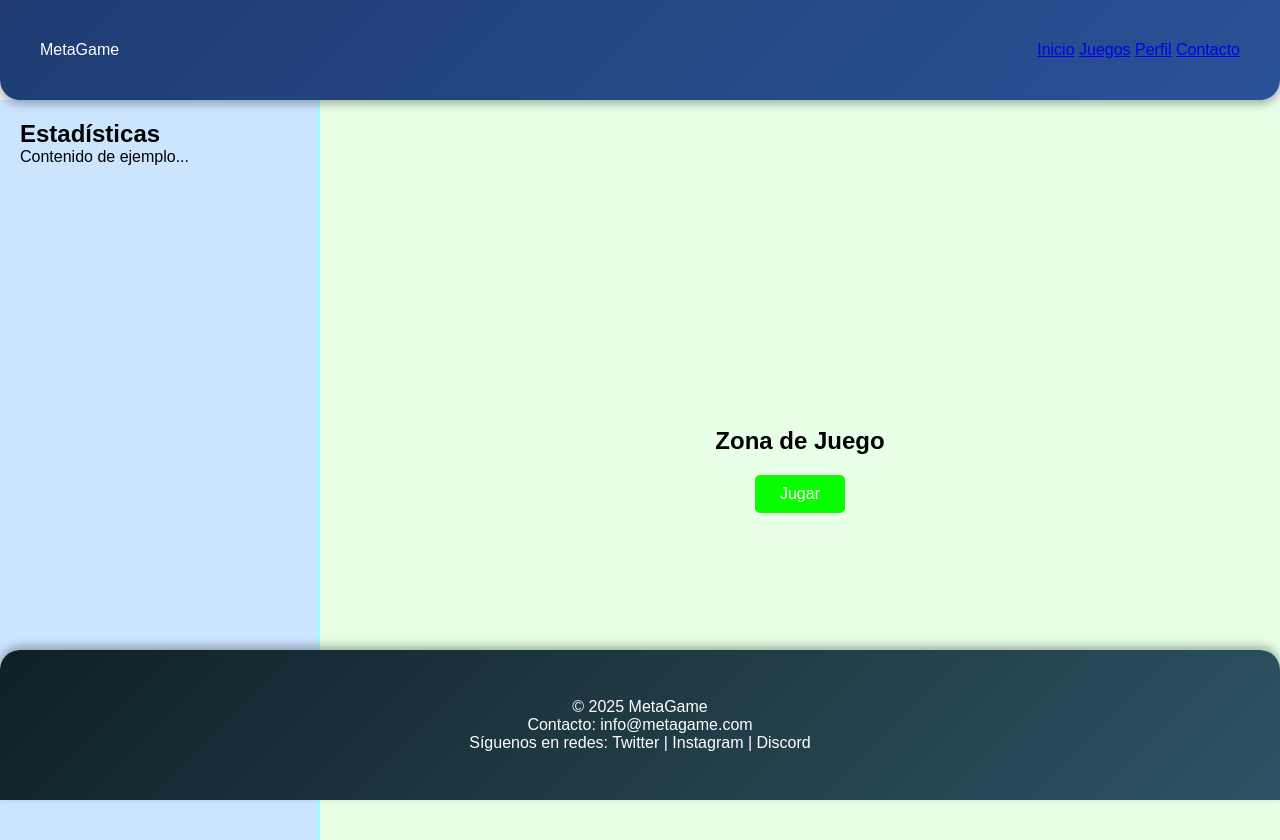
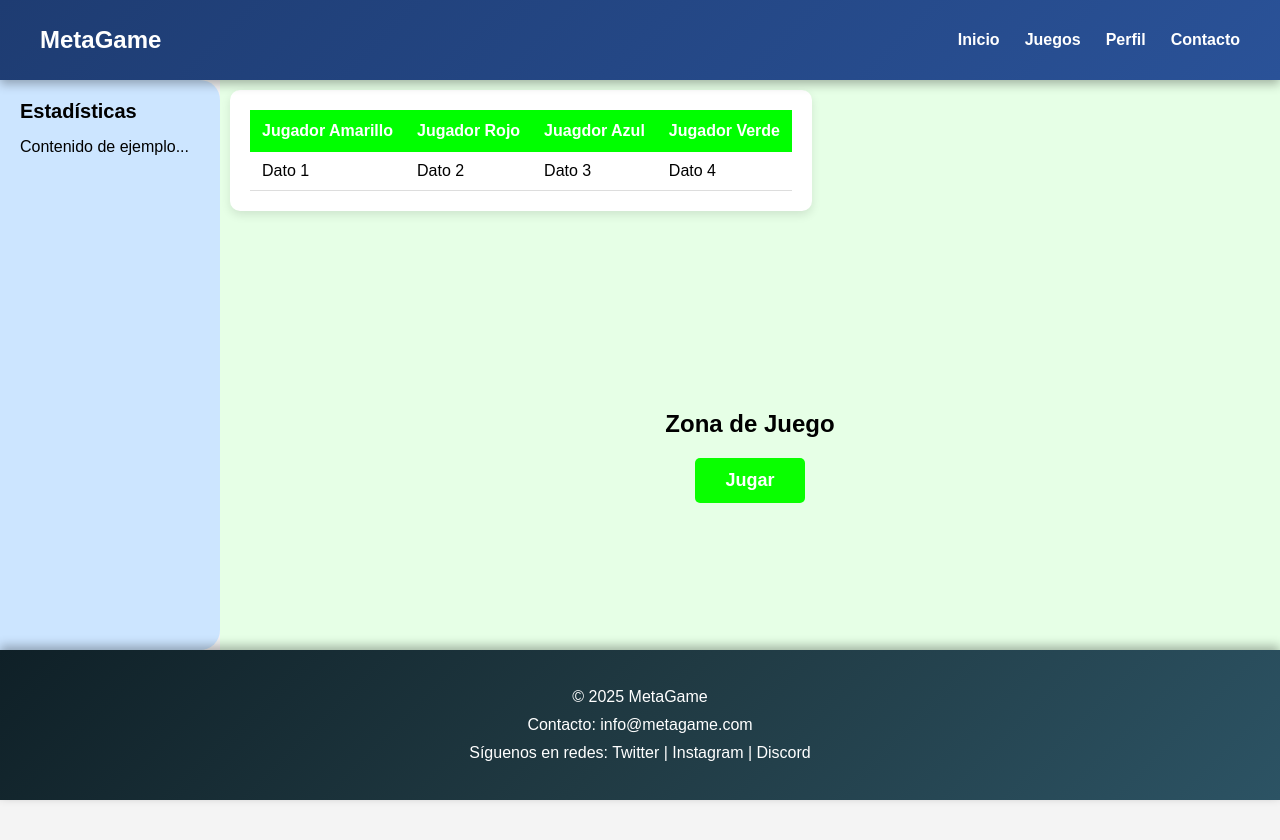
Before and after one commit to andresMansilla/MetaGame, a website: page oca.html in a window 1280 px wide. After the commit the page ends 800 px from the top, so only its background shows below. Drawn offline with Linux system fonts and the light colour scheme.

Commit message:
modificación oca html y css

```diff
--- a/oca.css
+++ b/oca.css
@@ -1,26 +1,20 @@
-/* Reset rápido */
  * {
       margin: 0;
       padding: 0;
       box-sizing: border-box;
     }
-main {
-  display: flex;
-  height: calc(100vh - 60px);
-  margin-top: 100px; /* igual a la altura del header */
-}
+
     body {
       font-family: Arial, sans-serif;
       background-color: #f4f4f4;
     }
 
-/* Header */
     header {
       position: fixed;
       top: 0;
       left: 0;
       width: 100%;
-  height: 100px;
+      height: 80px;
       padding: 20px 40px;
       background: linear-gradient(135deg, #1e3c72, #2a5298);
       color: white;
@@ -29,60 +23,113 @@ header {
       align-items: center;
       justify-content: space-between;
       box-shadow: 0 4px 10px rgba(0,0,0,0.3);
-  border-bottom-left-radius: 20px;
+    }
+
+    header div:first-child {
+      font-size: 24px;
+      font-weight: bold;
+    }
+
+    nav {
+      display: flex;
+      gap: 25px;
+    }
+
+    nav a {
+      color: white;
+      text-decoration: none;
+      font-weight: bold;
+      transition: color 0.3s;
+    }
+
+    nav a:hover {
+      color: #99ffff;
+    }
+
+    main {
+      display: flex;
+      margin-top: 80px;
+      min-height: calc(100vh - 230px);
+    }
+
+    .estadisticas {
+      width: 220px;
+      background-color: #cce5ff;
+      padding: 20px;
+      border-top-right-radius: 20px;
       border-bottom-right-radius: 20px;
     }
 
-.menu ul {
-  list-style: none;
-  display: flex;
-  justify-content: center;
-  gap: 30px;
+    .estadisticas h2 {
+      margin-bottom: 15px;
+      font-size: 20px;
     }
 
-.menu a {
+    .contenido {
+      flex: 1;
+      background-color: #e6ffe6;
+      display: flex;
+      align-items: flex-start;
+      justify-content: center;
+      padding: 30px;
+    }
+
+    .tabla-container {
+      background-color: white;
+      border-radius: 10px;
+      padding: 20px;
+      box-shadow: 0 4px 10px rgba(0,0,0,0.1);
+      position: absolute;
+      top: 90px;
+      left: 230px;
+    }
+
+    table {
+      border-collapse: collapse;
+      width: 100%;
+      min-width: 400px;
+    }
+
+    table th {
+      background-color: #00ff00;
       color: white;
-  text-decoration: none;
+      padding: 12px;
+      text-align: left;
       font-weight: bold;
     }
 
-/* Layout principal */
-main {
-  display: flex;
-  height: calc(100vh - 60px); /* ocupa toda la pantalla menos el header */
+    table td {
+      padding: 10px 12px;
+      border-bottom: 1px solid #ddd;
     }
 
-/* Barra lateral */
-.estadisticas {
-  width: 25%;
-  background-color: #cce5ff;
-  padding: 20px;
-  border-right: 2px solid #99ffff;
+    table tr:hover {
+      background-color: #f0f0f0;
     }
 
-/* Contenido principal */
-.contenido {
-  width: 75%;
-  background-color: #e6ffe6;
-  display: flex;
-  align-items: center;
-  justify-content: center;
+    .juego {
+      text-align: center;
+      margin-top: 300px;
     }
 
-/* Zona de juego */
-.juego {
-  text-align: center;
+    .juego h1 {
+      margin-bottom: 20px;
     }
 
     .btn-jugar {
-  margin-top: 20px;
-  padding: 10px 25px;
+      padding: 12px 30px;
       background-color: #09ff00;
       border: none;
       color: white;
-  font-size: 16px;
+      font-size: 18px;
+      font-weight: bold;
       border-radius: 5px;
       cursor: pointer;
+      transition: background-color 0.3s;
+    }
+
+    .btn-jugar:hover {
+      background-color: #07cc00;
     }
 
     footer {
@@ -99,7 +146,6 @@ footer {
       flex-direction: column;
       justify-content: center;
       align-items: center;
+      gap: 10px;
       box-shadow: 0 -4px 10px rgba(0,0,0,0.3);
-  border-top-left-radius: 20px;
-  border-top-right-radius: 20px;
     }
--- a/oca.html
+++ b/oca.html
@@ -4,11 +4,11 @@
   <meta charset="UTF-8" />
   <meta name="viewport" content="width=device-width, initial-scale=1.0" />
   <title>Página de Juego</title>
-  <link rel="stylesheet" href="oca.css" />
+<link rel="stylesheet" href="oca.css">
 </head>
 <body>
-    <header>
-    <div>MetaGame </div>
+  <header>
+    <div>MetaGame</div>
     <nav>
       <a href="#">Inicio</a>
       <a href="#">Juegos</a>
@@ -16,6 +16,7 @@
       <a href="#">Contacto</a>
     </nav>
   </header>
+
   <main>
     <aside class="estadisticas">
       <h2>Estadísticas</h2>
@@ -23,13 +24,35 @@
     </aside>
 
     <section class="contenido">
+      <div class="tabla-container">
+        <table>
+          <thead>
+            <tr>
+              <th>Jugador Amarillo</th>
+              <th>Jugador Rojo</th>
+              <th>Juagdor Azul</th>
+              <th>Jugador Verde</th>
+            </tr>
+          </thead>
+          <tbody>
+            <tr>
+              <td>Dato 1</td>
+              <td>Dato 2</td>
+              <td>Dato 3</td>
+              <td>Dato 4</td>
+            </tr>
+          </tbody>
+        </table>
+      </div>
+
       <div class="juego">
         <h1>Zona de Juego</h1>
         <button class="btn-jugar">Jugar</button>
       </div>
     </section>
   </main>
-    <footer>
+
+  <footer>
     <div>© 2025 MetaGame</div>
     <div>Contacto: info@metagame.com</div>
     <div>Síguenos en redes: Twitter | Instagram | Discord</div>
```
Lines whose indentation alone changed are shown as unchanged.
